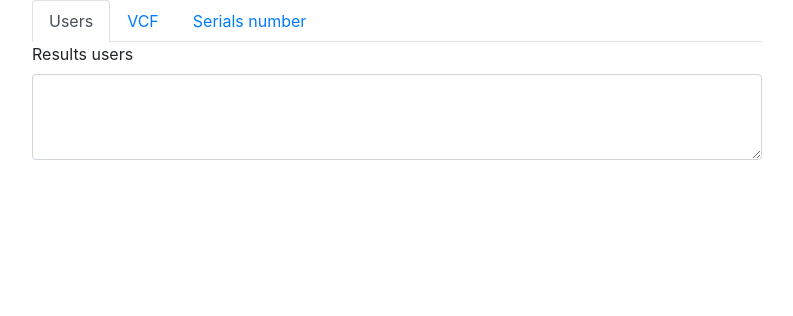
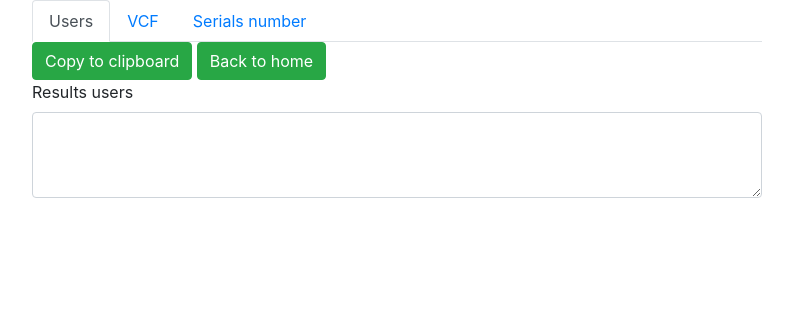
Before and after one commit to IronMan90/simple-tools, a Flask app: page /results in a window 1280 px wide. Shown: the top 316 px of the page, without its empty margins (53-846 px from the left). Run offline with Flask 2, Linux system fonts and the light colour scheme; some libraries are stand-ins or nearby versions.

Commit message:
Added simple copy to clipboard

```diff
--- a/main/routes.py
+++ b/main/routes.py
@@ -3,9 +3,9 @@
 import os
 import glob
 import datetime
-
+import pyperclip
 import faker
-from flask import render_template, url_for, redirect, send_file
+from flask import render_template, url_for, redirect, send_file, request, flash
 from main import app
 from main.forms import UsersForm, VcfForm, SerialsForm
 
@@ -15,16 +15,16 @@
 
 
 class Results:
-    def __init__(self, test, vcf_, serials_):
-        self.test = test
+    def __init__(self, users_, vcf_, serials_):
+        self.users = users_
         self.vcf_ = vcf_
         self.serials_ = serials_
 
-    def get_test(self):
-        return self.test
+    def get_users(self):
+        return self.users
 
-    def set_test(self, test):
-        self.test = test
+    def set_users(self, users_):
+        self.users = users_
 
     def get_vcf(self):
         return self.vcf_
@@ -69,7 +69,7 @@
         email = f'{names[0].lower()}.{names[1].lower()}@{domain}'
         nickname = f'{names[0][0].lower()}{names[1].lower()}'
         local_users += email + ';' + names[0] + ';' + names[1] + ';' + nickname + '\n'
-    p.set_test(local_users)
+    p.set_users(local_users)
     return local_users[:-1]
 
 
@@ -99,6 +99,24 @@
     return serials[:-1]
 
 
+@app.route('/users_copy_to_clipboard')
+def users_copy_to_clipboard():
+    pyperclip.copy(p.get_users())
+    return redirect(url_for('results'))
+
+
+@app.route('/serials_copy_to_clipboard')
+def serials_copy_to_clipboard():
+    pyperclip.copy(p.get_serials())
+    return redirect(url_for('results'))
+
+
+@app.route('/contacts_copy_to_clipboard')
+def contacts_copy_to_clipboard():
+    pyperclip.copy(p.get_vcf())
+    return render_template("results")
+
+
 @app.route('/')
 def home():
     form = UsersForm()
@@ -109,7 +127,7 @@
 
 @app.route('/results')
 def results():
-    t = p.get_test()
+    t = p.get_users()
     result_vcf = p.get_vcf()
     result_serials = p.get_serials()
     # save_to_file(result_vcf, date_time, 'vcf')
--- a/main/templates/users.html
+++ b/main/templates/users.html
@@ -16,7 +16,8 @@
 </ul>
 <div class="tab-content" id="myTabContent">
     <div class="tab-pane fade show active" id="home" role="tabpanel" aria-labelledby="users-tab">
-
+        <a class="btn btn-success" href="{{ url_for('users_copy_to_clipboard') }}"> Copy to clipboard</a>
+        <a class="btn btn-success" href="{{ url_for('home') }}"> Back to home</a>
         <form>
             <div class="form-group">
                 <label for="usersTextarea">Results users</label>
@@ -26,20 +27,26 @@
 
     </div>
     <div class="tab-pane fade" id="profile" role="tabpanel" aria-labelledby="vcf-tab">
+        <a class="btn btn-success" href="{{ url_for('contacts_copy_to_clipboard') }}"> Copy to clipboard</a>
+        <a class="btn btn-success" href="{{ url_for('home') }}"> Back to home</a>
         <form>
             <div class="form-group">
                 <label for="contactTextarea">Results contacts</label>
                 <textarea class="form-control" id="contactTextarea" rows="3" cols="10"> {{ result_vcf }}</textarea>
             </div>
+
         </form>
 
     </div>
     <div class="tab-pane fade" id="contact" role="tabpanel" aria-labelledby="serials-tab">
+        <a class="btn btn-success" href="{{ url_for('contacts_copy_to_clipboard') }}"> Copy to clipboard</a>
+        <a class="btn btn-success" href="{{ url_for('home') }}"> Back to home</a>
         <form>
             <div class="form-group">
                 <label for="serialsTextarea">Results serials</label>
                 <textarea class="form-control" id="serialsTextarea" rows="3" cols="10">{{ result_serials }}</textarea>
             </div>
+
         </form>
     </div>
 </div>
```
Also changed, not shown: README.md.
